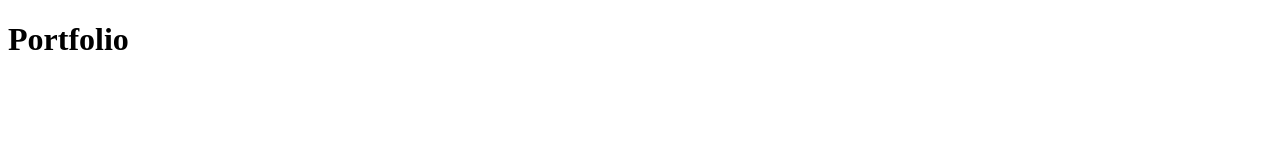
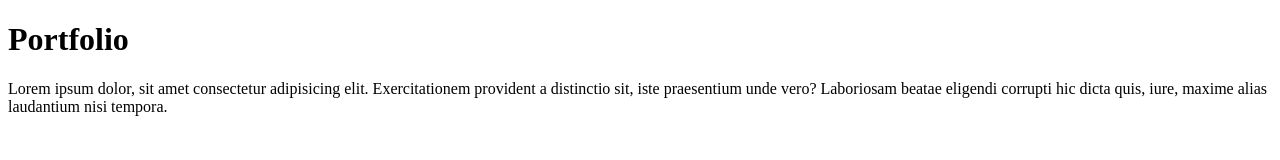
Before and after one commit to ManauTunjae/my-portfolio, a plain HTML site: page index.html in a window 1280 px wide. Drawn offline with Linux system fonts and the light colour scheme.

Commit message:
Just added <p>

```diff
--- a/index.html
+++ b/index.html
@@ -7,5 +7,6 @@
 </head>
 <body>
     <h1>Portfolio</h1>
+    <p>Lorem ipsum dolor, sit amet consectetur adipisicing elit. Exercitationem provident a distinctio sit, iste praesentium unde vero? Laboriosam beatae eligendi corrupti hic dicta quis, iure, maxime alias laudantium nisi tempora.</p>
 </body>
 </html>
```
